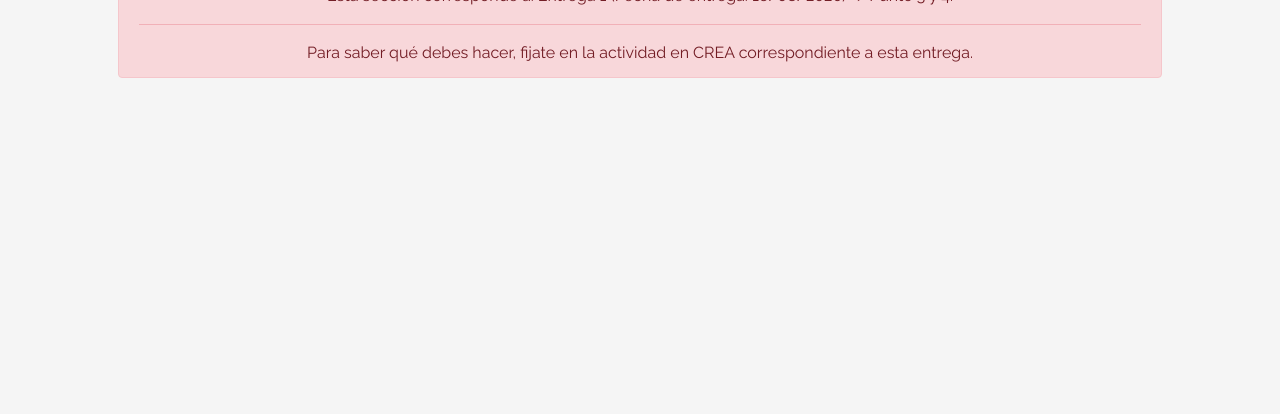
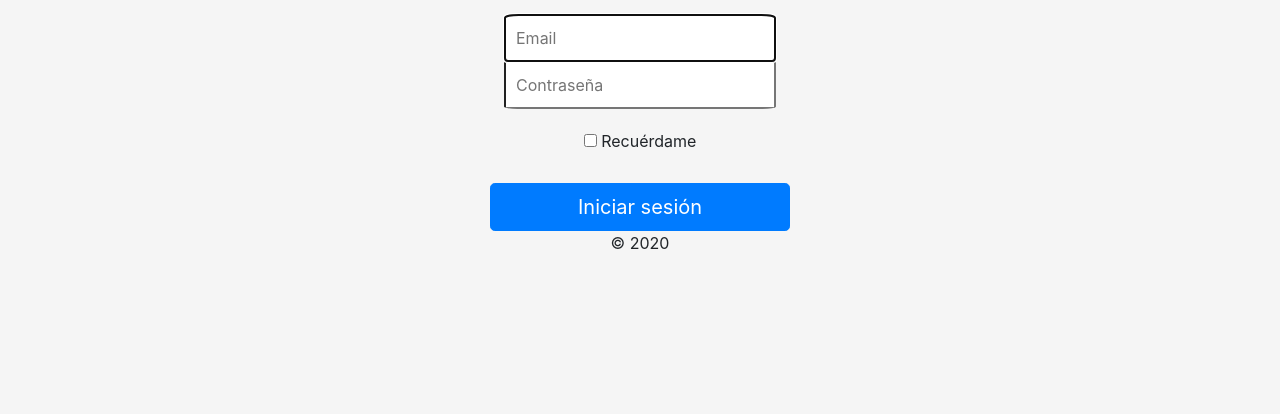
Before and after one commit to francorocha/Entrega, a plain HTML site: page login.html in a window 1280 px wide. Shown: the part 386-800 px from the top of the page. Drawn offline with Linux system fonts and the light colour scheme.

Commit message:
mi primer commit

```diff
--- a/css/styles.css
+++ b/css/styles.css
@@ -139,3 +139,56 @@ a.custom-card:hover {
 .checked {
   color: orange;
 }
+
+@import "bourbon";
+
+.text_center{
+  background: #eee !important;
+  text-align: center!important;
+}
+
+.principal {
+	margin-top: 80px;
+  margin-bottom: 80px;
+  width: 100%;
+  max-width: 330px;
+  padding: 15px;
+  margin: auto;
+}
+
+.formulario {
+
+}
+.titulo,
+.checkbox {
+  margin-bottom: 30px;
+}
+
+.checkbox {
+  font-weight: normal;
+}
+
+.datos {
+  position: relative;
+  border-radius: 5%;
+  font-size: 16px;
+  height: auto;
+  padding: 10px;
+	@include box-sizing(border-box);
+
+	&:focus {
+	  z-index: 2;
+	}
+}
+
+#email[type="text"] {
+  margin-bottom: -1px;
+  border-bottom-left-radius: 0;
+  border-bottom-right-radius: 0;
+}
+
+#pass[type="password"] {
+  margin-bottom: 20px;
+  border-top-left-radius: 0;
+  border-top-right-radius: 0;
+}
--- a/js/login.js
+++ b/js/login.js
@@ -1,6 +1,19 @@
 //Función que se ejecuta una vez que se haya lanzado el evento de
 //que el documento se encuentra cargado, es decir, se encuentran todos los
 //elementos HTML presentes.
+const form = document.getElementById('form');
+const email = document.getElementById('email');
+const pass = document.getElementById('pass');
+
+form.addEventListener('submit', function(event){
+    event.preventDefault();
+    let users = Array({
+        usuario: email.value,
+        contraseña: pass.value
+    });
+    localStorage.setItem('users',JSON.stringify(users));
+    location.href='index.html';
+});
 document.addEventListener("DOMContentLoaded", function(e){
 
 });
--- a/login.html
+++ b/login.html
@@ -7,6 +7,7 @@
   <meta name="viewport" content="width=device-width, initial-scale=1, shrink-to-fit=no">
   <meta name="description" content="">
   <title>eMercado - Todo lo que busques está aquí</title>
+  <base href="login.html">
 
   <link rel="canonical" href="https://getbootstrap.com/docs/4.3/examples/album/">
   <link href="https://fonts.googleapis.com/css?family=Raleway:300,300i,400,400i,700,700i,900,900i" rel="stylesheet">
@@ -38,14 +39,22 @@
 </head>
 
 <body class="text-center">
-  <div class="container p-5">
-    <div class="alert alert-danger" role="alert" style="position: relative; width:auto; top: 0;">
-      <h4 class="alert-heading">¡A trabajar! :)</h4>
-      <p>Esta sección corresponde a: Entrega 1 (Fecha de entrega: 16/08/2020) -> Punto 3 y 4.</p>
-      <hr>
-      <p class="mb-0">Para saber qué debes hacer, fijate en la actividad en CREA correspondiente a esta entrega.</p>
-    </div>
+  <div class="principal">
+    <form action="index.html" method="GET" id="form" class="formulario">
+      <img src="img/login.png" alt="imagen" width="350" height="150" style="border-radius: 5%;">
+      <h2 class="titulo">Por favor, registrarse</h2>
+      <input type="text" id="email" class="datos" name="username" placeholder="Email" required="" autofocus="" />
+      <br>
+      <input type="password" id="pass" class="datos" name="password" placeholder="Contraseña" required=""/>
+      <br>
+      <label class="checkbox">
+        <input type="checkbox" value="remember-me" id="recordar" name="rememberMe"> Recuérdame
+      </label>
+      <button class="btn btn-lg btn-primary btn-block" type="submit">Iniciar sesión</button>
+      <p>© 2020</p>
+    </form>
   </div>
+
 
   <script src="js/init.js"></script>
   <script src="js/login.js"></script>
```
